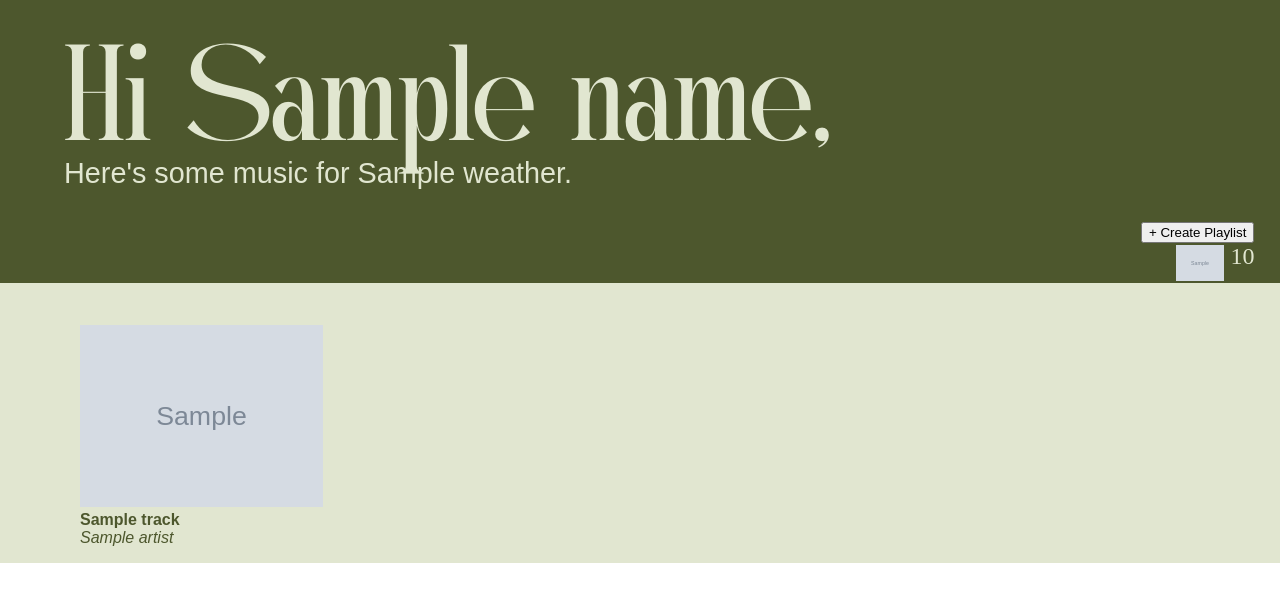
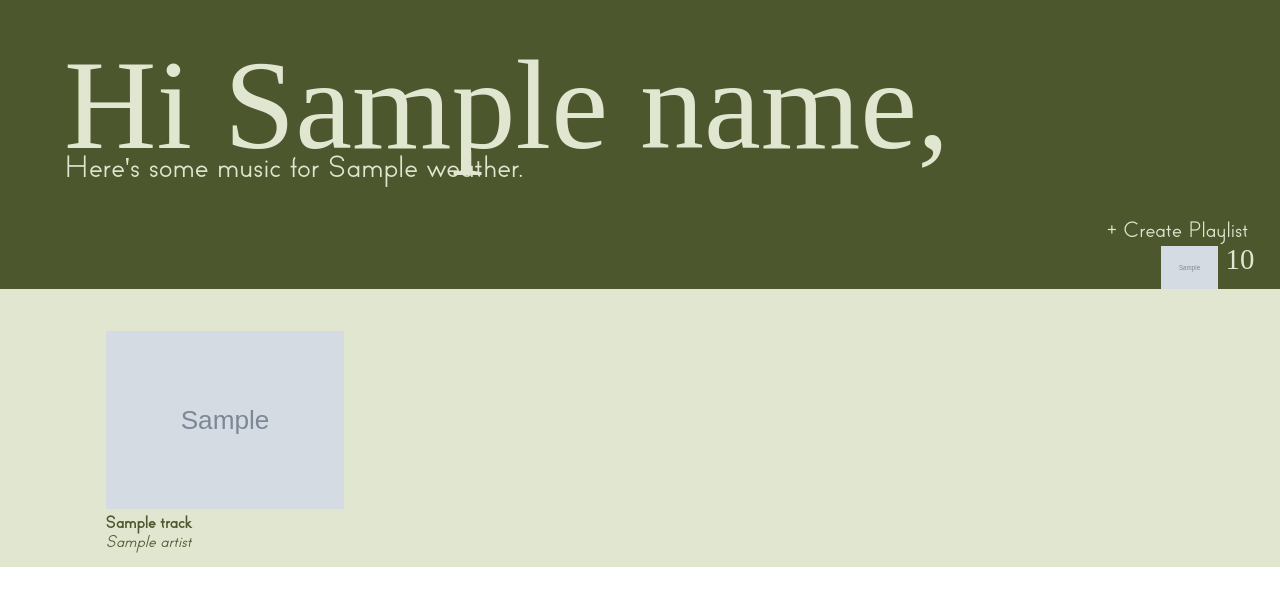
Before and after one commit to racheljayi/SoniCast-Testing, a Django app: template SontiCast/SontiCastApp/templates/results.html in a window 1280 px wide. Shown: the top 606 px of the page. Run offline with Django 5.2, Linux system fonts and the light colour scheme; the template is opened without the code that fills it: most values are stand-ins (such as "Sample title", 1, 10 or a date in 2020); grey boxes marked "Sample" are stand-in pictures.

Commit message:
Built results page

```diff
--- a/SontiCast/SontiCastApp/static/index.css
+++ b/SontiCast/SontiCastApp/static/index.css
@@ -3,6 +3,7 @@
 @import url("https://fonts.googleapis.com/css2?family=Nunito+Sans:opsz@6..12&family=VT323&display=swap");
 @font-face {
     font-family: Mystequ; src: url('fonts/mystequ.otf');
+    font-family: BigJohn; src: url('fonts/BigJohnPRO.otf');
 }
 
 body, html{
@@ -51,7 +52,7 @@
     margin-top: -1em;
     color: var(--main-color);
     font-size: 2em;
-    font-family: "Nunito Sans"
+    font-family: BigJohn
 }
 
 .playback{
--- a/SontiCast/SontiCastApp/static/results.css
+++ b/SontiCast/SontiCastApp/static/results.css
@@ -5,9 +5,10 @@
     --text-color-2: #4d572d;
 }
 
-@import url('https://fonts.googleapis.com/css2?family=Nunito+Sans:opsz@6..12&display=swap');
+@import url('https://fonts.googleapis.com/css2?family=Work+Sans:wght@300&display=swap');
 @font-face {
     font-family: Mystequ; src: url('fonts/mystequ.otf');
+    font-family: BigJohn; src: url('fonts/BigJohnPRO.otf');
 }
 
 body, html{
@@ -36,7 +37,7 @@
 .subtitle{
     margin-top: -1em;
     font-size: 1.8em;
-    font-family: 'Nunito Sans', sans-serif;
+    font-family: BigJohn;
 }
 
 .playlist{
@@ -44,6 +45,21 @@
     padding-right: 2%;
     display: flex;
     justify-content: flex-end;
+}
+
+.make_playlist{
+    border: none;
+    background-color: transparent;
+    color: var(--text-color-1);
+    font-size: 1.3em;
+    font-family: BigJohn;
+    border-radius: 8%;
+    cursor: pointer;
+}
+
+.make_playlist:hover{
+    background-color: var(--accent-color);
+    color: var(--text-color-2)
 }
 
 .wrapper2{
@@ -59,7 +75,8 @@
 
 .temperature{
     padding-right: 2%;
-    font-size: 1.5em;
+    font-size: 1.8em;
+    font-family: Mystequ;
 }
 
 .recommendations{
@@ -70,14 +87,14 @@
 .grid{
     color: var(--text-color-2);
     padding-top: 2%;
-    margin-left: 5%;
+    margin-left: 7%;
 }
 
 .track{
     width: 20%;
     display: inline-block;
     padding: 1em;
-    font-family: 'Nunito Sans', sans-serif;
+    font-family: BigJohn;
 }
 
 .cover{
@@ -95,7 +112,7 @@
     }
 
     .temperature{
-        font-size: 1.2em;
+        font-size: 1.5em;
     }
 
     .track{
--- a/SontiCast/SontiCastApp/templates/results.html
+++ b/SontiCast/SontiCastApp/templates/results.html
@@ -15,7 +15,7 @@
     <div class="playlist">
         <form action="{% url 'index' %}" method="post">
             {% csrf_token %}
-            <button class="make-playlist" id="submit">+ Create Playlist
+            <button class="make_playlist" id="submit">+ Create Playlist
         </form>
     </div>
     <div class="wrapper2">
```
Also changed, not shown: SontiCast/SontiCastApp/static/fonts/BigJohnPRO.otf (added).
